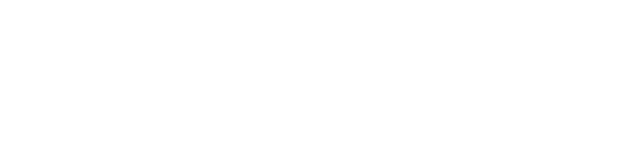
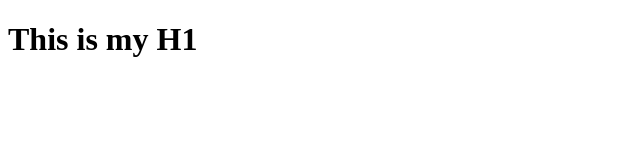
Before and after one commit to bastienbonnamant/helloWorld, a plain HTML site: page index.html in a window 1280 px wide. Shown: the whole page, without its empty margins (0-640 px from the left). Drawn offline with Linux system fonts and the light colour scheme.

Commit message:
J'ai rajouté un H1

```diff
--- a/index.html
+++ b/index.html
@@ -5,6 +5,6 @@
     <title>This is my title</title>
   </head>
   <body>
-
+    <h1> This is my H1 </h1>
   </body>
 </html>
```
